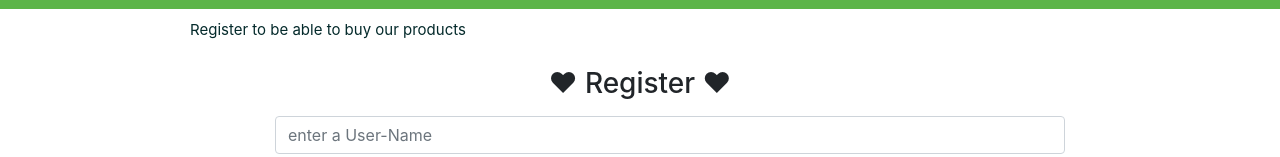
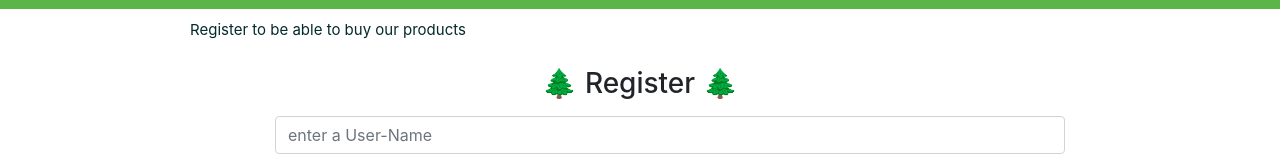
Before and after one commit to edrispor/CISE2019, a React (Create React App) app in the folder plant-a-tree/: page /register in a window 1280 px wide. Shown: the part 131-288 px from the top of the page. Built offline with nearby package versions, Linux system fonts and the light colour scheme.

Commit message:
registration form with username and password

```diff
--- a/plant-a-tree/src/components/User.jsx
+++ b/plant-a-tree/src/components/User.jsx
@@ -56,7 +56,7 @@ class App extends Component {
         <Zoom>
           <center style={{ margin: "25px" }}>
             <Flip>
-              <h3> ♥ Register ♥ </h3>
+              <h3> 🌲 Register 🌲 </h3>
             </Flip>
 
             <form>
@@ -73,7 +73,7 @@ class App extends Component {
               <div className="form-group" style={{ margin: "15px" }}>
                 <input
                   className="form-control"
-                  type="number"
+                  type="text"
                   id="pass"
                   ref={inpass => (this.inputpass = inpass)}
                   placeholder="enter a password"
```
